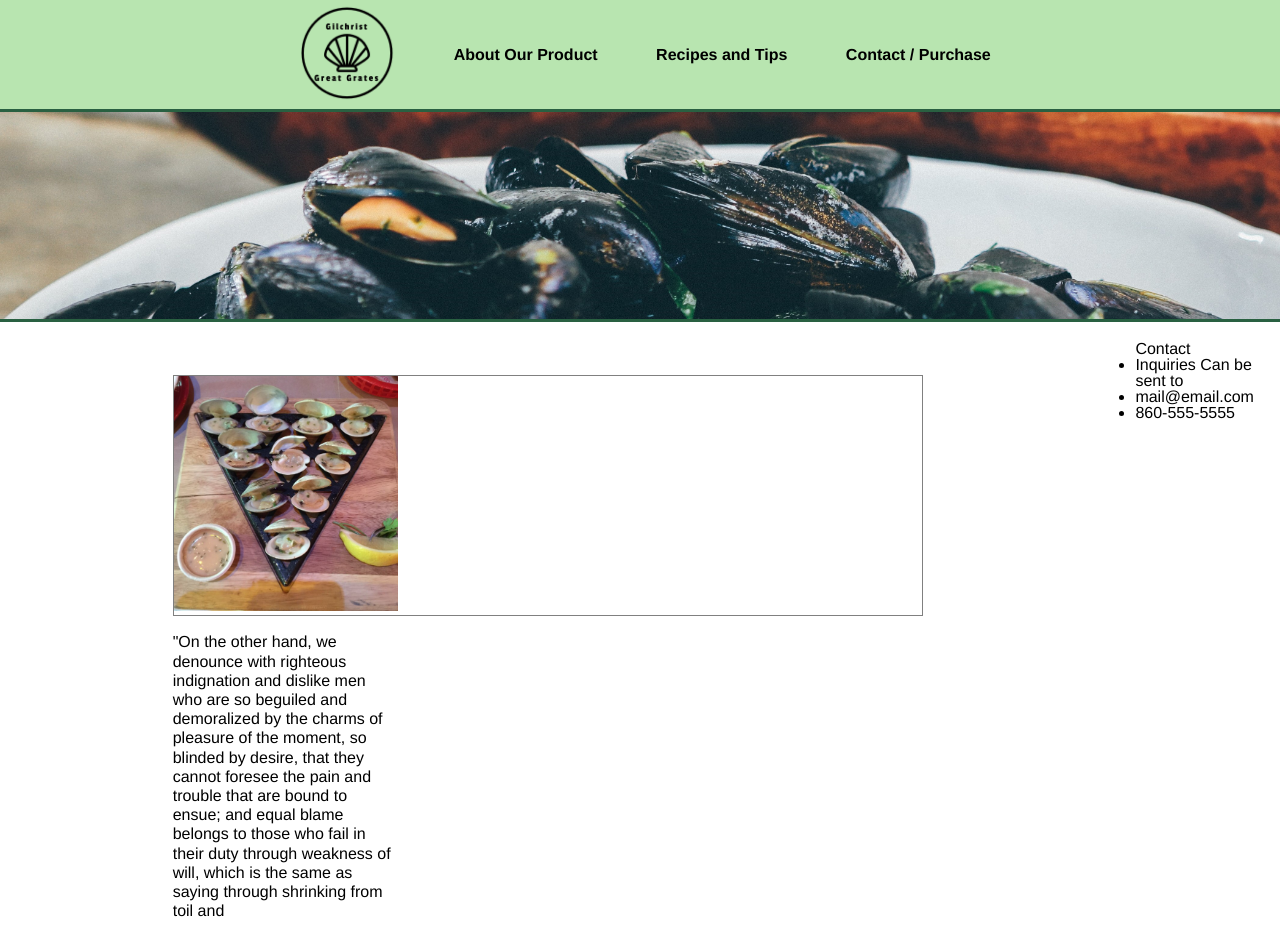
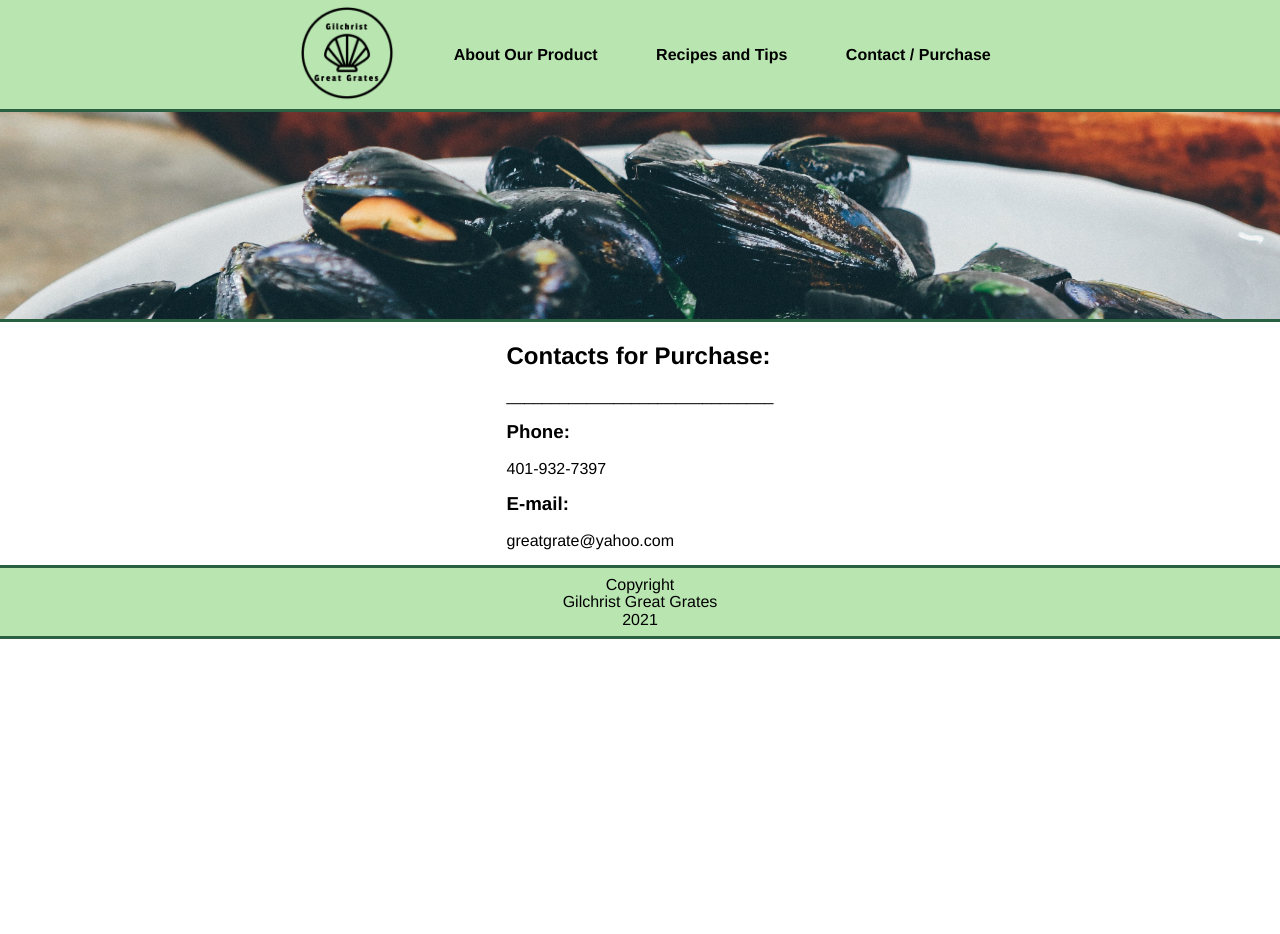
Before and after one commit to Tyler668/GreatGrate, a React (Create React App) app: page /purchase in a window 1280 px wide. Shown: the top 934 px of the page. After the commit the page ends 800 px from the top, so only its background shows below. Built offline with nearby package versions, Linux system fonts and the light colour scheme.

Commit message:
new updates

```diff
--- a/package.json
+++ b/package.json
@@ -7,6 +7,7 @@
     "@testing-library/jest-dom": "^5.11.4",
     "@testing-library/react": "^11.1.0",
     "@testing-library/user-event": "^12.1.10",
+    "emailjs": "^3.6.0",
     "react": "^17.0.2",
     "react-dom": "^17.0.2",
     "react-router-dom": "^5.2.0",
--- a/src/App.js
+++ b/src/App.js
@@ -20,7 +20,7 @@ function App() {
       {/* <Route exact path="/"></Route> */}
       <Route exact path="/" component={About}></Route>
       <Route path="/purchase" component={Contact}></Route>
-      {/* <Route path="/contact" component={Contact}></Route> */}
+      <Route path="/contact" component={Contact}></Route>
       <Route path="/recipes" component={Recipes}></Route>
 
       <Footer></Footer>
--- a/src/components/Contact.js
+++ b/src/components/Contact.js
@@ -1,20 +1,63 @@
-import React from "react";
-import Models from "./Models";
+import React, { useDebugValue, useRef } from 'react';
+// import emailjs from 'emailjs';
+// import clientRef from './client';
+//
 
-const Contact = () => {
+const ContactUs = () => {
+
+  //We contacting
   return (
-    <div className="About">
-      <div className="contactBlurb">
-        <Models />
-        <ul>
-          <h1>Contact</h1>
-          <li>Inquiries Can be sent to </li>
-          <li>mail@email.com </li>
-          <li>860-555-5555</li>
-        </ul>
+    <div className="About2">
+      <div className="aboutBlurb2">
+        <h2> Contacts for Purchase:</h2>
+        <p>______________________________</p>
+        <h3>Phone:</h3>
+        <p>401-932-7397</p>
+        <h3>E-mail:</h3>
+        <p>greatgrate@yahoo.com</p>
+
       </div>
     </div>
   );
+
+
+
+
+
+
+
+
+
+
+
+
+
+
+  // const form = useRef(clientRef);
+
+  // const sendEmail = (e) => {
+  //   e.preventDefault();
+
+  //   emailjs.sendForm('service_p4evdi4', 'template_c4c3yaf', form.current, 'user_DDCrreJkgc4cG6VHMtwNb')
+  //     .then((result) => {
+  //       console.log(result.text);
+  //     }, (error) => {
+  //       console.log(error.text);
+  //     });
+  // };
+
+  // return (
+  //   <form ref={form} onSubmit={sendEmail}>
+  //     <label>Name</label>
+  //     <input type="text" name="user_name" />
+  //     <label>Email</label>
+  //     <input type="email" name="user_email" />
+  //     <label>Message</label>
+  //     <textarea name="message" />
+  //     <input type="submit" value="Send" />
+  //   </form>
+  // );
 };
 
-export default Contact;
+
+export default ContactUs;
--- a/src/components/Models.js
+++ b/src/components/Models.js
@@ -6,6 +6,7 @@ const Models = () => {
   return (
     <div className="About">
       <div className="aboutBlurb">
+        <div className='cardGrid'>
           <div className="cardContainer">
             <div className="picContainer">
               <img className="modelPic" src={pic}></img>
@@ -15,9 +16,7 @@ const Models = () => {
                 "On the other hand, we denounce with righteous indignation and
                 dislike men who are so beguiled and demoralized by the charms of
                 pleasure of the moment, so blinded by desire, that they cannot
-              foresee the pain and trouble that are bound to ensue; and equal
-              blame belongs to those who fail in their duty through weakness of
-              will, which is the same as saying through shrinking from toil and
+
               </p>
             </div>
           </div>
@@ -31,8 +30,7 @@ const Models = () => {
                 "On the other hand, we denounce with righteous indignation and
                 dislike men who are so beguiled and demoralized by the charms of
                 pleasure of the moment, so blinded by desire, that they cannot
-              foresee the pain and trouble that are bound to ensue; and equal
-              blame belongs to those who fail in their duty through weakness of
+
               </p>
             </div>
           </div>
@@ -45,21 +43,8 @@ const Models = () => {
               <p>
                 "On the other hand, we denounce with righteous indignation and
                 dislike men who are so beguiled and demoralized by the charms of
-              pleasure of the moment, so blinded by desire, that they cannot
-              foresee the pain and trouble that are bound to ensue; and equal
-              blame belongs to those who fail in their duty through weakness of
-              will, which is the same as saying through shrinking from toil and
-              pain. These cases are perfectly simple and easy to distinguish. In
-              a free hour, when our power of choice is untrammelled and when
-              nothing prevents our being able to do what we like best, every
-              pleasure is to be welcomed and every pain avoided. But in certain
-              circumstances and owing to the claims of duty or the obligations
-              of business it will frequently occur that pleasures have to be
-              repudiated and annoyances accepted. The wise man therefore always
-              holds in these matters to this principle of selection: he rejects
-              pleasures to secure other greater pleasures, or else he endures
-              pains to avoid worse pains."
               </p>
+            </div>
           </div>
         </div>
       </div>
--- /dev/null
+++ b/src/components/client.js
@@ -0,0 +1,30 @@
+
+// import { SMTPClient } from 'emailjs';
+// import { useRef } from 'react';
+
+
+// const testEmail = () => {
+
+//     const clientRef = useRef(client = new SMTPClient({
+//         user: 'user',
+//         password: 'password',
+//         host: 'smtp.tyler668@gmail.com',
+//         ssl: true,
+//     }));
+
+
+
+
+//     clientRef.send(
+//         {
+//             text: 'i hope this works',
+//             from: 'you <username@your-email.com>',
+//             to: 'someone <someone@your-email.com>, another <another@your-email.com>',
+//             cc: 'else <else@your-email.com>',
+//             subject: 'testing emailjs',
+//         },
+//         (err, message) => {
+//             console.log(err || message);
+//         }
+//     );
+// }
--- a/src/index.js
+++ b/src/index.js
@@ -7,6 +7,7 @@ import "./sass/index.scss";
 // import './index.css';
 
 // const AppWithRouter = withRouter(App);
+
 
 ReactDOM.render(
   <Router >
--- a/src/sass/index.scss
+++ b/src/sass/index.scss
@@ -255,13 +255,35 @@ $breakpoint-tablet: 1000px;
 
 .picContainer {
   border: 1px solid grey;
+
 }
 .modelPic {
   width: 30%;
   height: 30%;
 }
 
-.subText {
-  width: 30%;
-  height: 30%;
+
+.cardGrid{
+  display: flex;
+  flex-direction: row;
+  justify-content: space-evenly;
+
+
+  .cardContainer{
+    width: 20%;
+    height: 20%;
+  }
+
+
+
+  .subText{
+    border: 1px solid grey;
+  }
+
 }
+
+
+.About2{
+  display: flex;
+  justify-content: center;
+}
```
Also changed, not shown: 1 other file (tests, documents, lock files or other folders). Lines whose indentation alone changed are shown as unchanged.
